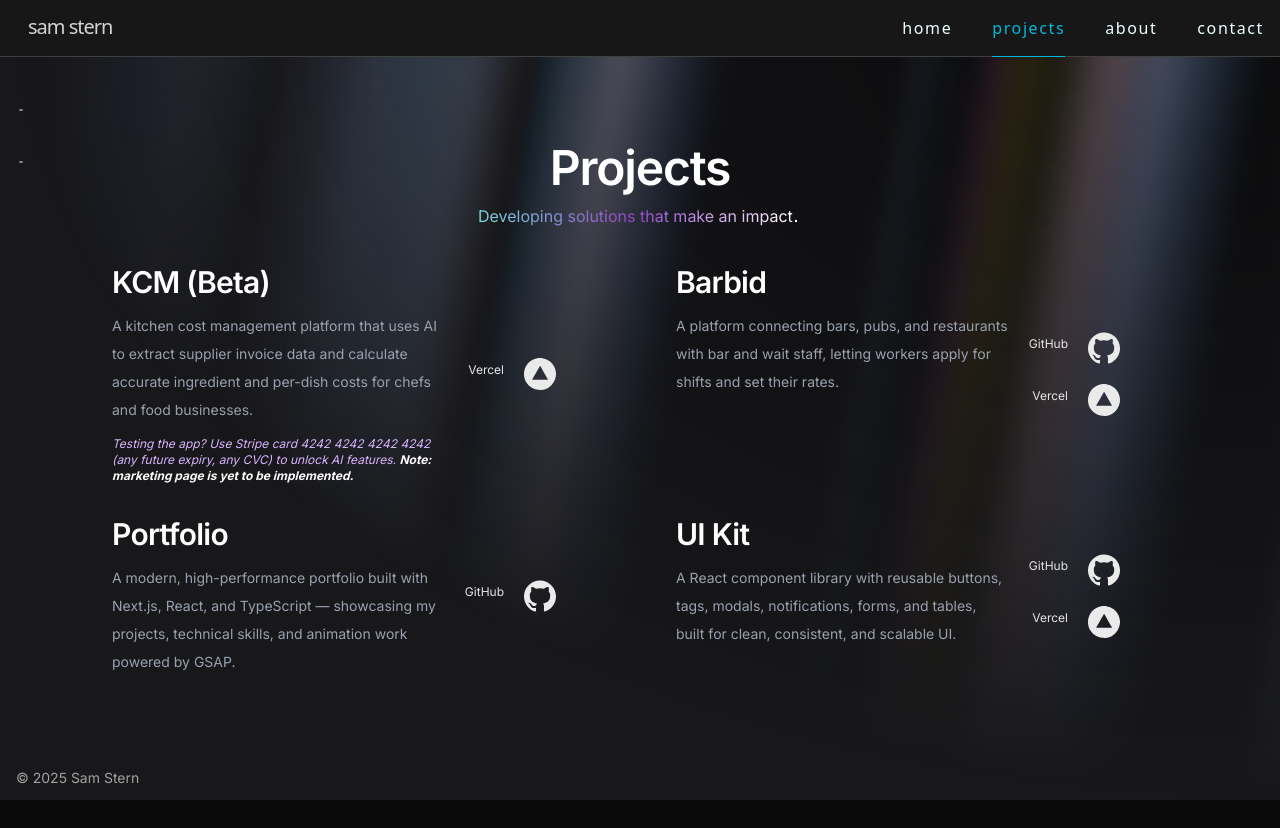
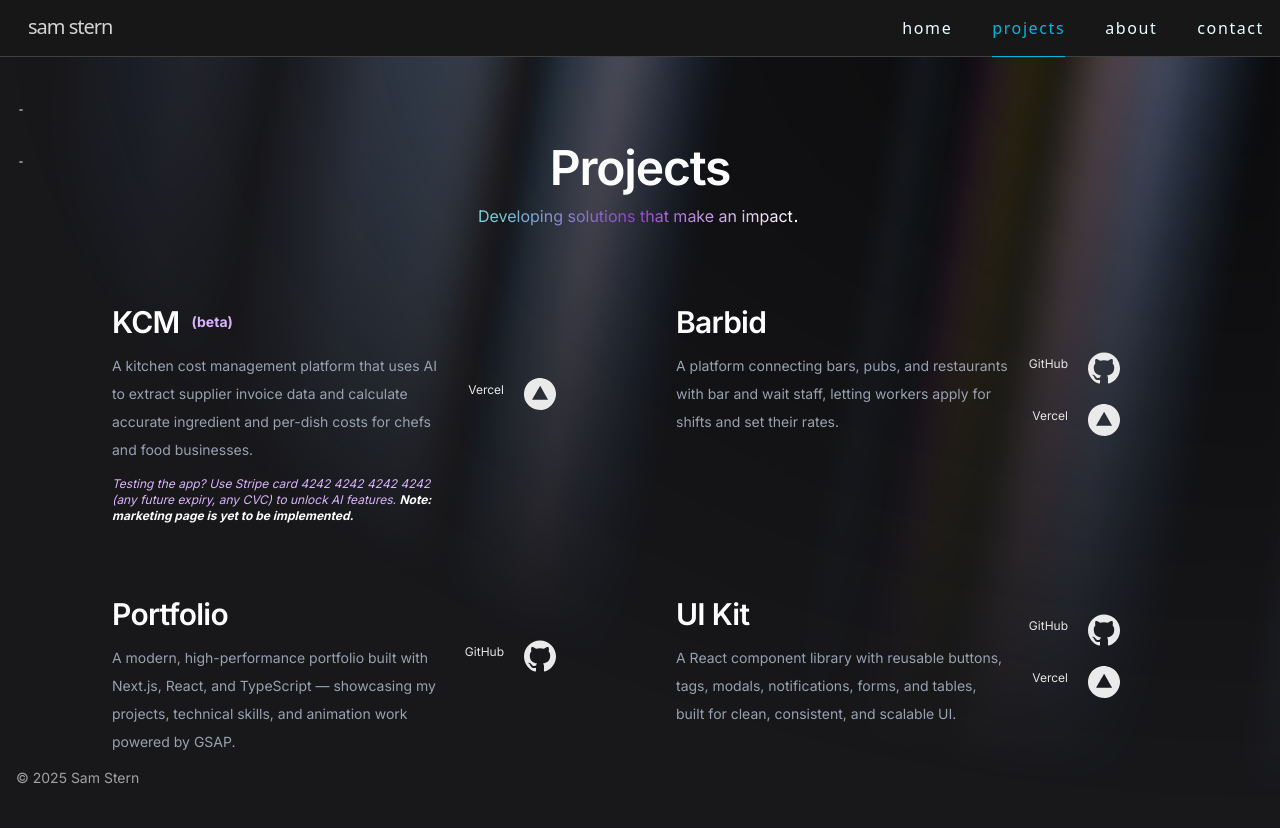
Before and after one commit to samstern27/sam-stern-portfolio, a Next.js app: page /projects in a window 1280 px wide. Before the commit the page ends 800 px from the top, so only its background shows below. Built offline with nearby package versions, Linux system fonts and the light colour scheme.

Commit message:
'beta' span added beside h2

```diff
--- a/components/ProjectCard.tsx
+++ b/components/ProjectCard.tsx
@@ -23,11 +23,20 @@ export default function ProjectCard({
                  gap-5 sm:rounded-t-xl"
       >
         {/* Project title & brief */}
-        <div className="flex w-full flex-row justify-between items-start">
+        <div className="flex w-full flex-row justify-between items-start mt-5 md:mt-10">
           <div className="flex flex-col justify-start items-center md:items-start h-auto w-full gap-3 md:pr-15">
-            <h2 className="text-3xl font-semibold tracking-tight text-center md:text-left text-white">
-              {name}
-            </h2>
+            <div className="flex flex-col md:flex-row justify-center items-center gap-3">
+              <h2 className="text-3xl font-semibold tracking-tight text-center md:text-left text-white">
+                {name}{" "}
+              </h2>
+              {isKcm && (
+                <span className="text-sm font-bold text-purple-300">
+                  {" "}
+                  (beta)
+                </span>
+              )}
+            </div>
+
             <p className="text-sm/7 text-center md:text-left max-w-60 sm:max-w-100 text-gray-400">
               {brief}
             </p>
--- a/lib/cardData.ts
+++ b/lib/cardData.ts
@@ -2,7 +2,7 @@ import type { CardData } from "@/types";
 
 export const cardData: CardData[] = [
   {
-    name: "KCM (Beta)",
+    name: "KCM",
     github: "https://github.com/samstern27/kitchen-cost-management",
     vercel: "https://kitchen-cost-management.vercel.app/",
     primaryUrl: "https://kitchen-cost-management.vercel.app/",
```
